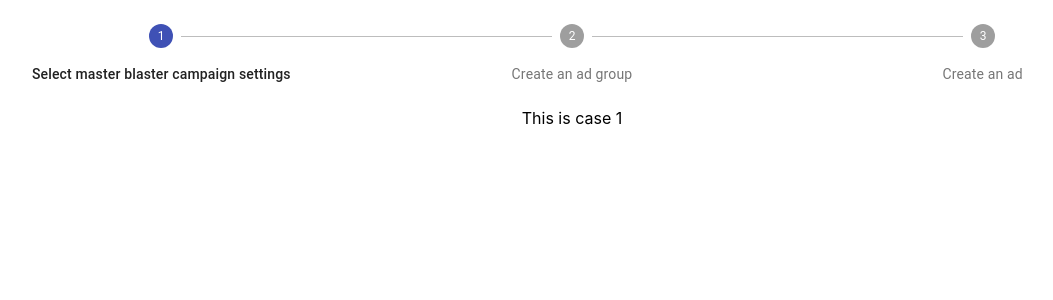
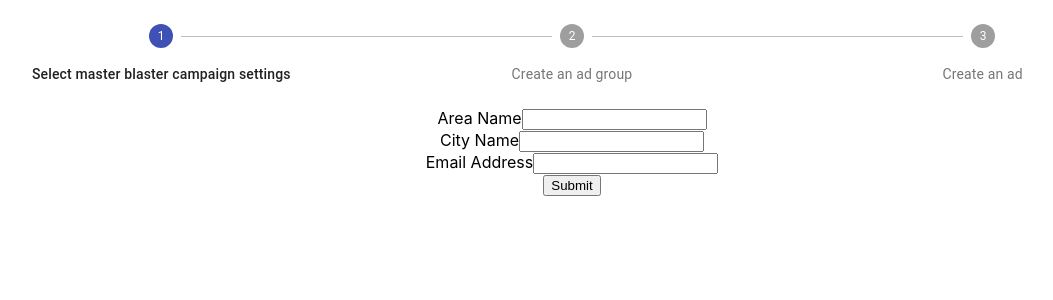
Before and after one commit to harsh-kumar-saaniya/Multistep-Form-Practice, a React (Create React App) app: page / in a window 1280 px wide. Shown: the top 300 px of the page, without its empty margins (68-1121 px from the left). Built offline with nearby package versions, Linux system fonts and the light colour scheme.

Commit message:
Created Address Form

```diff
--- a/src/Components/address/index.jsx
+++ b/src/Components/address/index.jsx
@@ -0,0 +1,43 @@
+import React from 'react';
+import { Formik, Field, Form, ErrorMessage } from 'formik';
+import * as Yup from 'yup';
+
+export const Address = () => {
+    return (
+        <Formik
+            initialValues={{ area: '', city: '', email: '' }}
+            validationSchema={Yup.object({
+                area: Yup.string()
+                    .max(15, 'Must be 15 characters or less')
+                    .min(5, 'Must be 5 characters or more')
+                    .required('Required'),
+                city: Yup.string()
+                    .max(20, 'Must be 20 characters or less')
+                    .required('Required'),
+                email: Yup.string().email('Invalid email address').required('Required'),
+            })}
+            onSubmit={(values, { setSubmitting }) => {
+                setTimeout(() => {
+                    alert(JSON.stringify(values, null, 2));
+                    setSubmitting(false);
+                }, 400);
+            }}
+        >
+            <Form>
+                <label htmlFor="area">Area Name</label>
+                <Field name="area" type="text" />
+                <ErrorMessage name="area" />
+                <br />
+                <label htmlFor="city">City Name</label>
+                <Field name="city" type="text" />
+                <ErrorMessage name="city" />
+                <br />
+                <label htmlFor="email">Email Address</label>
+                <Field name="email" type="email" />
+                <ErrorMessage name="email" />
+                <br />
+                <button type="submit">Submit</button>
+            </Form>
+        </Formik>
+    );
+};
--- a/src/Components/payment/index.jsx
+++ b/src/Components/payment/index.jsx
@@ -0,0 +1,42 @@
+import React from 'react';
+import { Formik, Field, Form, ErrorMessage } from 'formik';
+import * as Yup from 'yup';
+
+export const Payment = () => {
+    return (
+        <Formik
+            initialValues={{ firstName: '', lastName: '', email: '' }}
+            validationSchema={Yup.object({
+                firstName: Yup.string()
+                    .max(15, 'Must be 15 characters or less')
+                    .required('Required'),
+                lastName: Yup.string()
+                    .max(20, 'Must be 20 characters or less')
+                    .required('Required'),
+                email: Yup.string().email('Invalid email address').required('Required'),
+            })}
+            onSubmit={(values, { setSubmitting }) => {
+                setTimeout(() => {
+                    alert(JSON.stringify(values, null, 2));
+                    setSubmitting(false);
+                }, 400);
+            }}
+        >
+            <Form>
+                <label htmlFor="firstName">First Name</label>
+                <Field name="firstName" type="text" />
+                <ErrorMessage name="firstName" />
+
+                <label htmlFor="lastName">Last Name</label>
+                <Field name="lastName" type="text" />
+                <ErrorMessage name="lastName" />
+
+                <label htmlFor="email">Email Address</label>
+                <Field name="email" type="email" />
+                <ErrorMessage name="email" />
+
+                <button type="submit">Submit</button>
+            </Form>
+        </Formik>
+    );
+};
--- a/src/Components/review/index.jsx
+++ b/src/Components/review/index.jsx
@@ -0,0 +1,42 @@
+import React from 'react';
+import { Formik, Field, Form, ErrorMessage } from 'formik';
+import * as Yup from 'yup';
+
+export const Review = () => {
+    return (
+        <Formik
+            initialValues={{ firstName: '', lastName: '', email: '' }}
+            validationSchema={Yup.object({
+                firstName: Yup.string()
+                    .max(15, 'Must be 15 characters or less')
+                    .required('Required'),
+                lastName: Yup.string()
+                    .max(20, 'Must be 20 characters or less')
+                    .required('Required'),
+                email: Yup.string().email('Invalid email address').required('Required'),
+            })}
+            onSubmit={(values, { setSubmitting }) => {
+                setTimeout(() => {
+                    alert(JSON.stringify(values, null, 2));
+                    setSubmitting(false);
+                }, 400);
+            }}
+        >
+            <Form>
+                <label htmlFor="firstName">First Name</label>
+                <Field name="firstName" type="text" />
+                <ErrorMessage name="firstName" />
+
+                <label htmlFor="lastName">Last Name</label>
+                <Field name="lastName" type="text" />
+                <ErrorMessage name="lastName" />
+
+                <label htmlFor="email">Email Address</label>
+                <Field name="email" type="email" />
+                <ErrorMessage name="email" />
+
+                <button type="submit">Submit</button>
+            </Form>
+        </Formik>
+    );
+};
--- a/src/Stepper/index.jsx
+++ b/src/Stepper/index.jsx
@@ -5,9 +5,9 @@ import Step from '@material-ui/core/Step';
 import StepLabel from '@material-ui/core/StepLabel';
 import Button from '@material-ui/core/Button';
 import Typography from '@material-ui/core/Typography';
-// import { Address } from '../components/Address'
-// import { Payment } from '../components/Payment'
-// import { Review } from '../components/Review'
+import { Address } from '../Components/address';
+import { Payment } from '../Components/payment';
+import { Review } from '../Components/review';
 
 const useStyles = makeStyles((theme) => ({
     root: {
@@ -26,14 +26,14 @@ function getSteps() {
     return ['Select master blaster campaign settings', 'Create an ad group', 'Create an ad'];
 }
 
-function getStepContent(stepIndex, setStep) {
+function getStepContent(stepIndex) {
     switch (stepIndex) {
         case 0:
-            return  "This is case 1"
+            return <Address />;
         case 1:
-            return "This is case 2"
+            return <Payment />;
         case 2:
-            return "This is case 3"
+            return <Review />;
         default:
             return 'Unknown stepIndex';
     }
@@ -58,7 +58,7 @@ export default function HorizontalLabelPositionBelowStepper() {
                 ))}
             </Stepper>
             {
-                getStepContent(activeStep, setActiveStep)
+                getStepContent(activeStep)
             }
         </div>
     );
```
